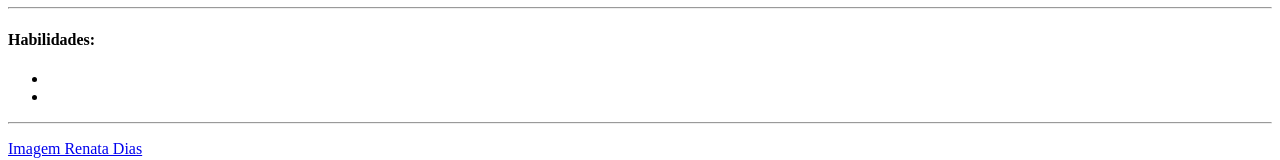
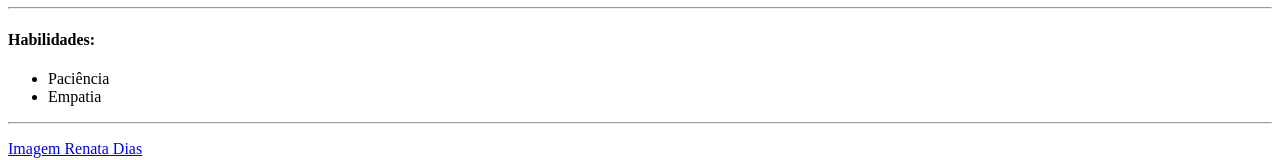
Before and after one commit to RehDias/RehDias.github.io, a plain HTML site: page index.html in a window 1280 px wide. Shown: the part 533-693 px from the top of the page. Drawn offline with Linux system fonts and the light colour scheme.

Commit message:
Portfolio

```diff
--- a/index.html
+++ b/index.html
@@ -30,8 +30,8 @@
     <h4 id="Hab">Habilidades:</h4>
 
     <ul>
-        <li></li>
-        <li></li>
+        <li>Paciência</li>
+        <li>Empatia</li>
     </ul>
     <hr>
 
```
